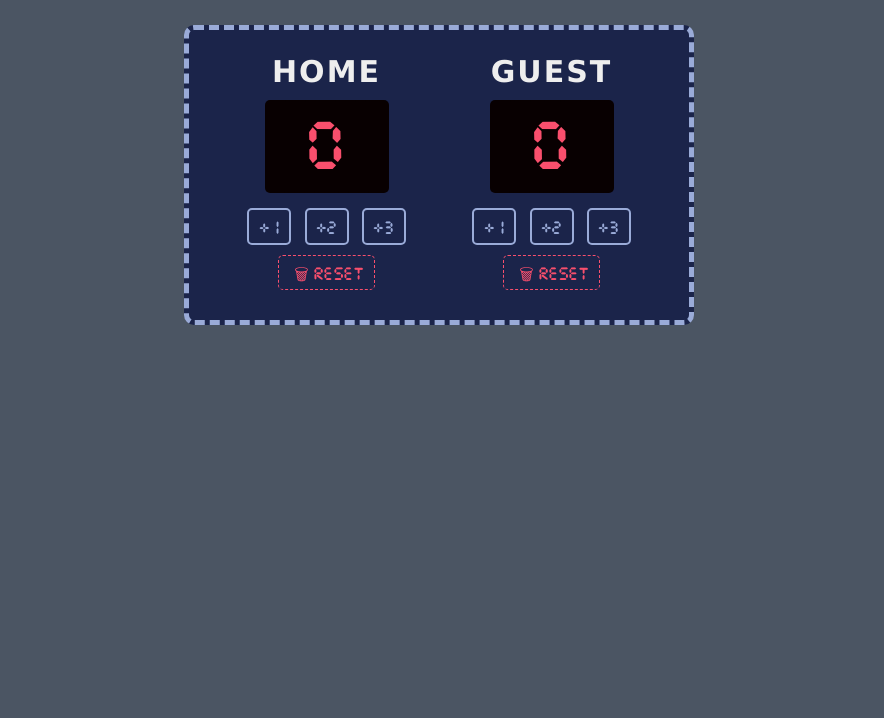
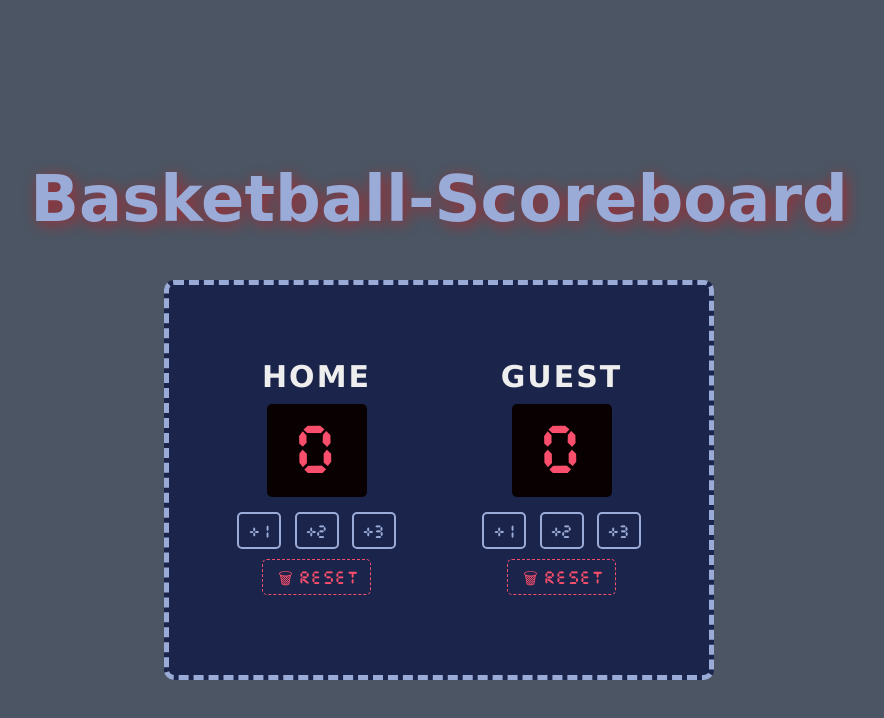
Before and after one commit to Mr-Roy-alt/Basketball-Scoreboard, a website built with Vite: page index.html in a window 1280 px wide. Shown: the whole page, without its empty margins (201-1085 px from the left). Built offline with nearby package versions, Linux system fonts and the light colour scheme; a web font is replaced by a local one.

Commit message:
Some changes

```diff
--- a/index.css
+++ b/index.css
@@ -1,52 +1,73 @@
+@import url("https://fonts.googleapis.com/css2?family=Kavoon&display=swap");
+
 @font-face {
-    font-family:"Cursed Timer ULiL";
-    src:url("fonts/CursedTimerULiL.ttf");
+  font-family: "Cursed Timer ULiL";
+  src: url("fonts/CursedTimerULiL.ttf");
 }
 
-body {
+* {
   margin: 0;
-    font-family: 'Verdana';
-    background: #4B5563;
-    width: 100vw;
-    /* display: flex;
+  padding: 0;
+  box-sizing: border-box;
+}
+
+.board {
+  margin: 0;
+  font-family: "Verdana";
+  background: #4b5563;
+  display: flex;
   flex-direction: column;
-    align-items: center; */
-    overflow-x: hidden;
+  align-items: center;
+  justify-content: center;
+  height: 100vh;
+}
+
+.heading-text {
+  font-size: 4rem;
+  color: #9aabd8;
+  text-shadow: 3px 3px 15px rgba(255, 0, 0, 0.462);
+  font-family: "Kavoon", cursive;
 }
 
 .container {
   display: flex;
   justify-content: space-around;
+  align-items: center;
   min-width: 350px;
-    max-width: 450px;
-    color: #EEEEEE;
-    background: #1B244A;
+  width: 70%;
+  max-width: 550px;
+  height: 400px;
+  min-height: auto;
+  color: #eeeeee;
+  background: #1b244a;
   padding: 25px;
   border-radius: 10px;
-    border: 5px dashed #9AABD8;
-    margin: 25px auto;
+  border: 5px dashed #9aabd8;
+  margin: 0px auto;
 }
 
-.home{
+.home {
   display: flex;
   flex-direction: column;
   align-items: center;
   letter-spacing: 2px;
+  width: 200px;
 }
 
-.guest{
+.guest {
   display: flex;
   flex-direction: column;
   align-items: center;
   letter-spacing: 2px;
+  width: 200px;
 }
 
-h3{
+h3 {
   margin: 0;
   font-size: 30px;
 }
 
-.output{
+.output {
   margin: 0;
   background: #080001;
   border-radius: 5px;
@@ -55,18 +76,18 @@ h3{
   margin: 10px;
   padding: 15px 10px 5px 10px;
   text-align: center;
-    color: #F94F6D;
+  color: #f94f6d;
 
-    font-family: 'Cursed Timer ULiL';
+  font-family: "Cursed Timer ULiL";
   font-weight: 500;
   font-size: 60px;
 }
 
-button{
-    font-family: 'Cursed Timer ULiL';
+button {
+  font-family: "Cursed Timer ULiL";
   text-align: center;
-    color: #9AABD8;
-    border: 2px solid #9AABD8;
+  color: #9aabd8;
+  border: 2px solid #9aabd8;
   border-radius: 5px;
   background: transparent;
   padding: 10px 10px 5px 10px;
@@ -74,17 +95,18 @@ button{
   cursor: pointer;
 }
 
-.winner{
+.winner {
   border: 2px dashed green;
 }
 
-.reset{
-    color: #F94F6D;
-    border: 1px dashed #F94F6D;
+.reset {
+  color: #f94f6d;
+  border: 1px dashed #f94f6d;
+  letter-spacing: 2px;
   /* background-color: #9AABD8; */
 }
 
- .reset::before{
+.reset::before {
   content: "🗑";
   margin: 0 5px;
 }
--- a/index.html
+++ b/index.html
@@ -1,8 +1,18 @@
-<html>
-    <head><link rel="stylesheet" href="https://cdnjs.cloudflare.com/ajax/libs/normalize/8.0.1/normalize.css">
-        <link rel="stylesheet" href="index.css">
-    </head>
-    <body>
+<!DOCTYPE html>
+<html lang="en">
+
+<head>
+    <meta charset="UTF-8">
+    <meta http-equiv="X-UA-Compatible" content="IE=edge">
+    <meta name="viewport" content="width=device-width, initial-scale=1.0">
+    <link rel="stylesheet" href="https://cdnjs.cloudflare.com/ajax/libs/normalize/8.0.1/normalize.css">
+    <link rel="stylesheet" href="index.css">
+    <title>Basketball-Scoreboard</title>
+</head>
+
+<body>
+    <div class="board">
+        <h1 class="heading-text">Basketball-Scoreboard</h1>
         <div class="container">
             <div class="home">
                 <h3>HOME</h3>
@@ -26,6 +36,9 @@
                 <button class="reset" onclick="resetGuest()">reset</button>
             </div>
         </div>
-        <script src="index.js"></script>
-    </body>
+    </div>
+
+    <script src="index.js"></script>
+</body>
+
 </html>
```
Lines whose indentation alone changed are shown as unchanged.
